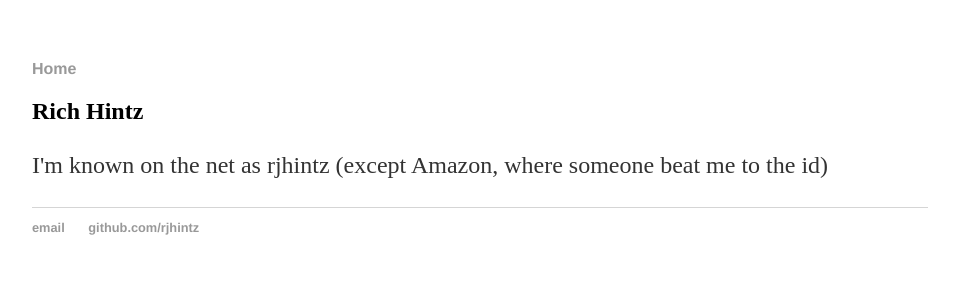
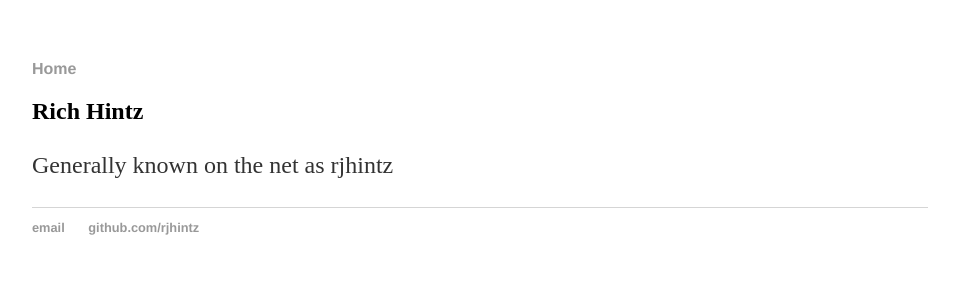
Before and after one commit to rjhintz/rjhintz.github.io, a Jekyll site: the page built from index.html, in a window 1280 px wide. Shown: the top 300 px of the page, without its empty margins (160-1119 px from the left). Built offline with Jekyll 4.4.1, drawn with Linux system fonts in a browser that asks for light colours.

Commit message:
Update index.html
body edit

```diff
--- a/index.html
+++ b/index.html
@@ -4,5 +4,5 @@ title: Rich Hintz
 ---
 <div class="blurb">
 	<h2>Rich Hintz</h2>
-	<p>I'm known on the net as rjhintz (except Amazon, where someone beat me to the id)</a></p>
+	<p>Generally known on the net as rjhintz</a></p>
 </div><!-- /.blurb -->
```
